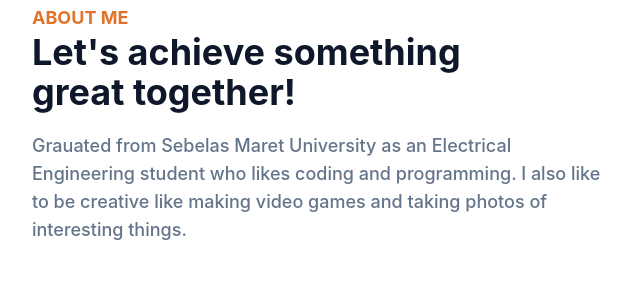
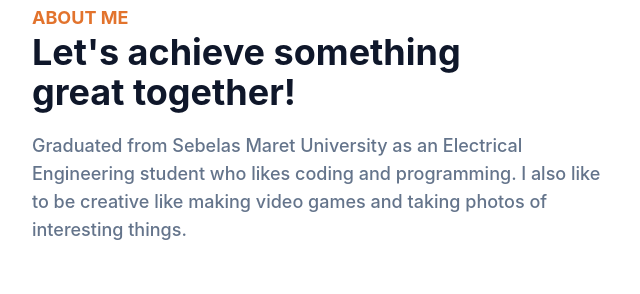
Before and after one commit to 74wsgn/portfolio, a website: page index.html in a window 1280 px wide. Shown: the part 820-1114 px from the top of the page, 0-640 px from the left. Drawn offline with Linux system fonts and the light colour scheme.

Commit message:
Update index.html
Fixing typos

```diff
--- a/index.html
+++ b/index.html
@@ -84,7 +84,7 @@
                 <div class="w-full px-4 mb-10 lg:w-1/2">
                     <h4 class="font-bold uppercase text-primary text-lg">About Me</h4>
                     <h2 class="font-bold text-dark text-3xl mb-5 max-w-md lg:text-4xl">Let's achieve something great together!</h2>
-                    <p class="font-medium text-base text-secondary max-w-xl lg:text-lg">Grauated from Sebelas Maret University as an Electrical Engineering student who likes coding and programming. I also like to be creative like making video games and taking photos of interesting things.</p>
+                    <p class="font-medium text-base text-secondary max-w-xl lg:text-lg">Graduated from Sebelas Maret University as an Electrical Engineering student who likes coding and programming. I also like to be creative like making video games and taking photos of interesting things.</p>
                 </div>
                 <div class="w-full px-4 lg:w-1/2">
                     <h3 class="font-semibold text-dark text-2xl mb-4 lg:text-3xl lg:pt-10">Connect with me</h3>
```
